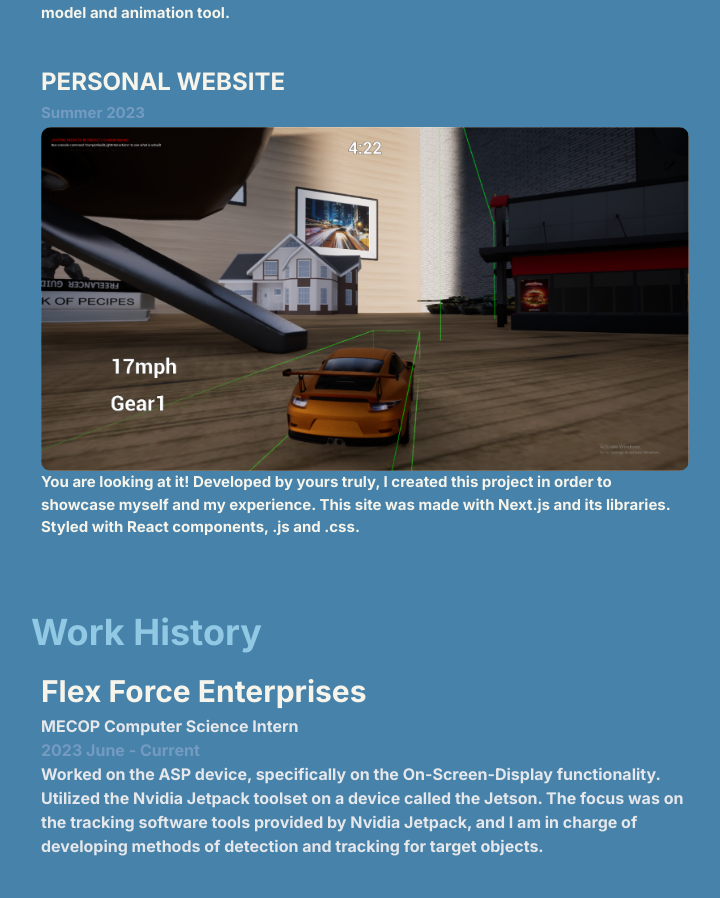
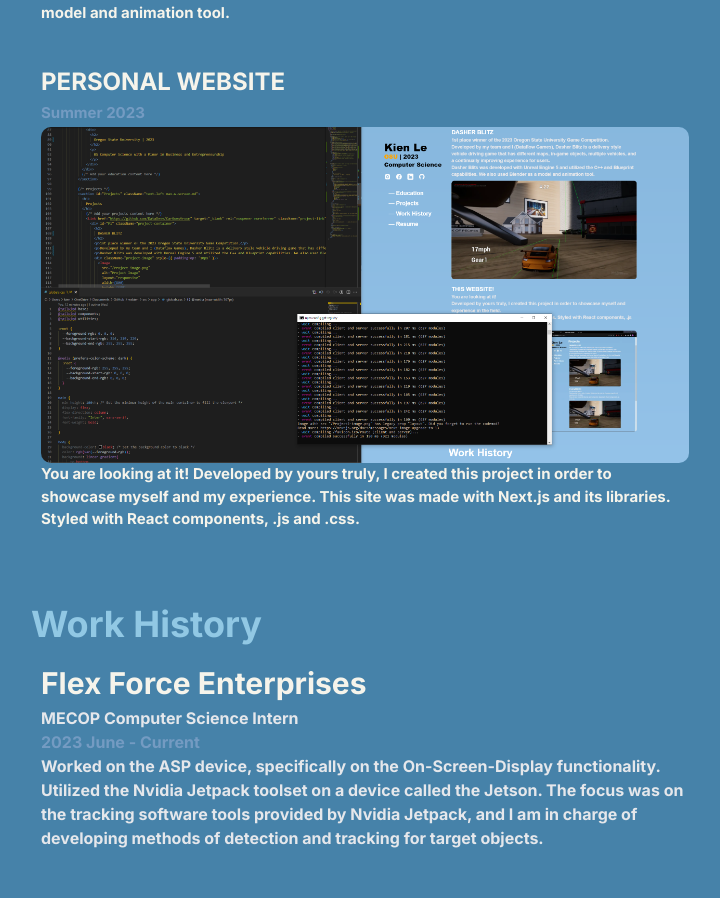
Before and after one commit to kleDevv/wskien, a Next.js app: page / in a window 1280 px wide. Shown: the part 1105-2003 px from the top of the page, without its empty margins (341-1061 px from the left). Built offline with nearby package versions, Linux system fonts and the light colour scheme.

Commit message:
0.1.4
updates to images

```diff
--- a/src/app/page.js
+++ b/src/app/page.js
@@ -124,7 +124,7 @@ export default function Home() {
                   </div>
                   <div className="project-image" style={{ paddingTop: '2px' }}>
                     <Image
-                    src={`${process.env.PUBLIC_URL}/Project-image.png`}
+                      src={project.imageSrc}
                       alt="Project Image"
                       layout="responsive"
                       width={800}
@@ -225,7 +225,8 @@ const projects = [
       // Add more descriptions here
     ],
     link: 'https://github.com/DataDevv/CarGoesVroom',
-    imageSrc: '/public/Project-image.png'
+    imageSrc: '/Project-image.png' // Path to the image for this project
+    // Rest of the project data
   },
   {
     id: 'P2',
@@ -236,7 +237,8 @@ const projects = [
       // Add more descriptions here
     ],
     link: 'https://github.com/kleDevv/wskien/tree/master',
-    imageSrc: '/public/Project2-image2.png'
+    imageSrc: '/Project2-image2.png' // Path to the image for this project
+    // Rest of the project data
   },
   // Add more projects here
 ];
```
Lines whose indentation alone changed are shown as unchanged.
